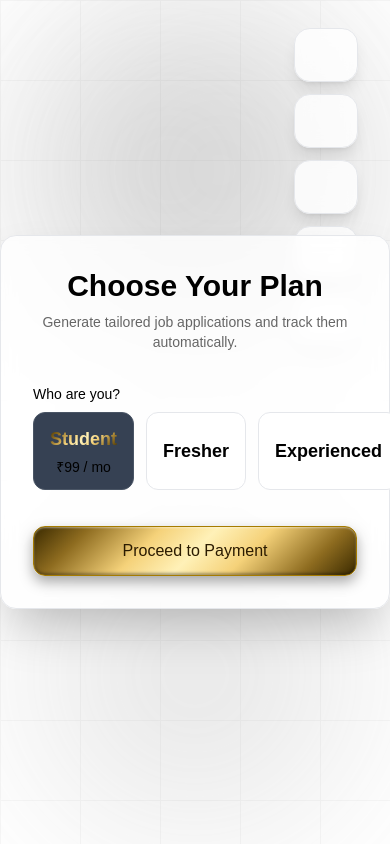
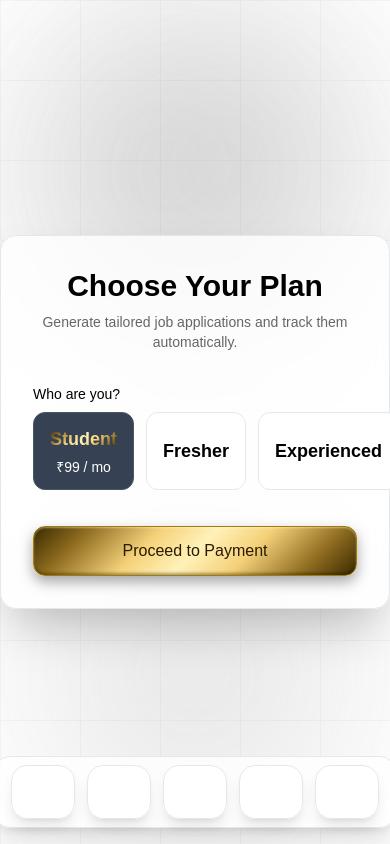
Before and after one commit to pratiksshinde/HireFlow, a Next.js app in the folder hireflow/: page /Subscription in a window 390 px wide. Built offline with nearby package versions, Linux system fonts and the light colour scheme; no server answers; some icons are missing.

Commit message:
fixed ui

```diff
--- a/hireflow/app/Dashboard/page.jsx
+++ /dev/null
@@ -1,11 +0,0 @@
-import React from 'react'
-
-function Dashboard() {
-  return (
-    <div>
-
-    </div>
-  )
-}
-
-export default Dashboard
--- a/hireflow/app/Subscription/page.js
+++ b/hireflow/app/Subscription/page.js
@@ -158,7 +158,7 @@ function Subscription() {
                         {plan.name}
                       </span>
                       {isSelected && (
-                        <p className="text-sm text-[var(--color-foreground)] mt-1">{plan.price}</p>
+                        <p className="text-sm text-white mt-1">{plan.price}</p>
                       )}
                     </button>
                   );
--- a/hireflow/app/jobs/page.jsx
+++ b/hireflow/app/jobs/page.jsx
@@ -9,7 +9,6 @@ import ArrowBackIosIcon from '@mui/icons-material/ArrowBackIos';
 import ArrowForwardIosIcon from '@mui/icons-material/ArrowForwardIos';
 
 export default function Jobs() {
-      const [isVisible, setIsVisible] = useState(false);
       const [data, setData] = useState([]);
       const [loader, setLoader] = useState(false);
       const [page, setPage] = useState(1);
--- a/hireflow/components/common/navbar.jsx
+++ b/hireflow/components/common/navbar.jsx
@@ -76,7 +76,21 @@ function Navbar() {
   return (
     <div>
         {loggedInUserId == userId ? (
-          <div className="fixed top-7 right-8 flex flex-col gap-3 transition-all duration-500">
+          <div
+          className="
+            fixed z-9999
+            bottom-4 left-1/2 -translate-x-1/2
+            flex flex-row gap-3 px-4 py-2
+            bg-[var(--color-background)]/80 backdrop-blur-md
+            border border-[var(--color-border)]
+            rounded-2xl shadow-xl
+
+            lg:top-7 lg:right-8 lg:left-auto lg:bottom-auto lg:translate-x-0
+            lg:flex-col lg:p-0 lg:bg-transparent lg:border-none lg:shadow-none
+            transition-all duration-500
+          "
+        >
+
             <NavItem
               icon={HomeIcon}
               label="Portfolio"
--- a/hireflow/components/jobCard.jsx
+++ b/hireflow/components/jobCard.jsx
@@ -43,7 +43,7 @@ export default function JobCard({ job }) {
             const responseData = result.response?.data?.data || result.data;
 
             if (!responseData) {
-                toast.error("No response data received");
+                toast.error("Failed to find Company email!!!");
                 return;
             }
 
```
